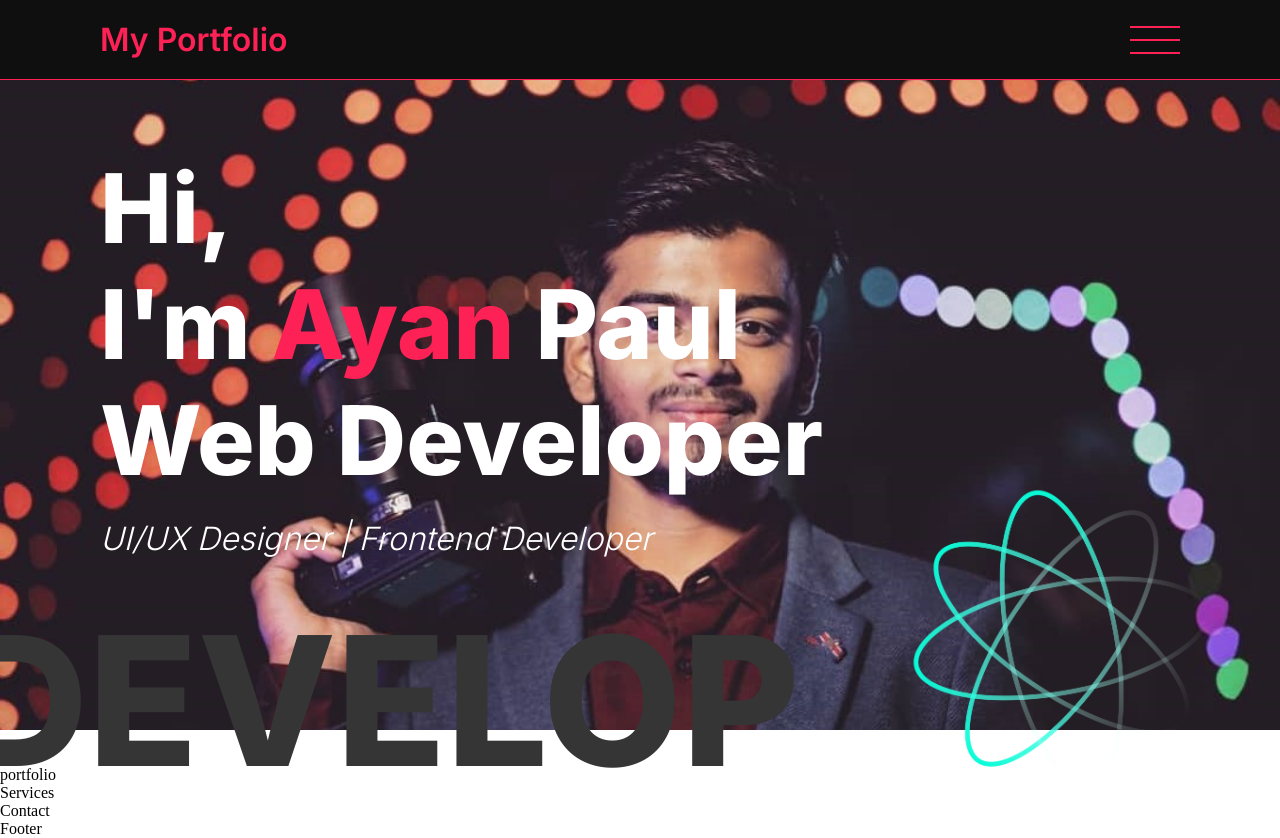
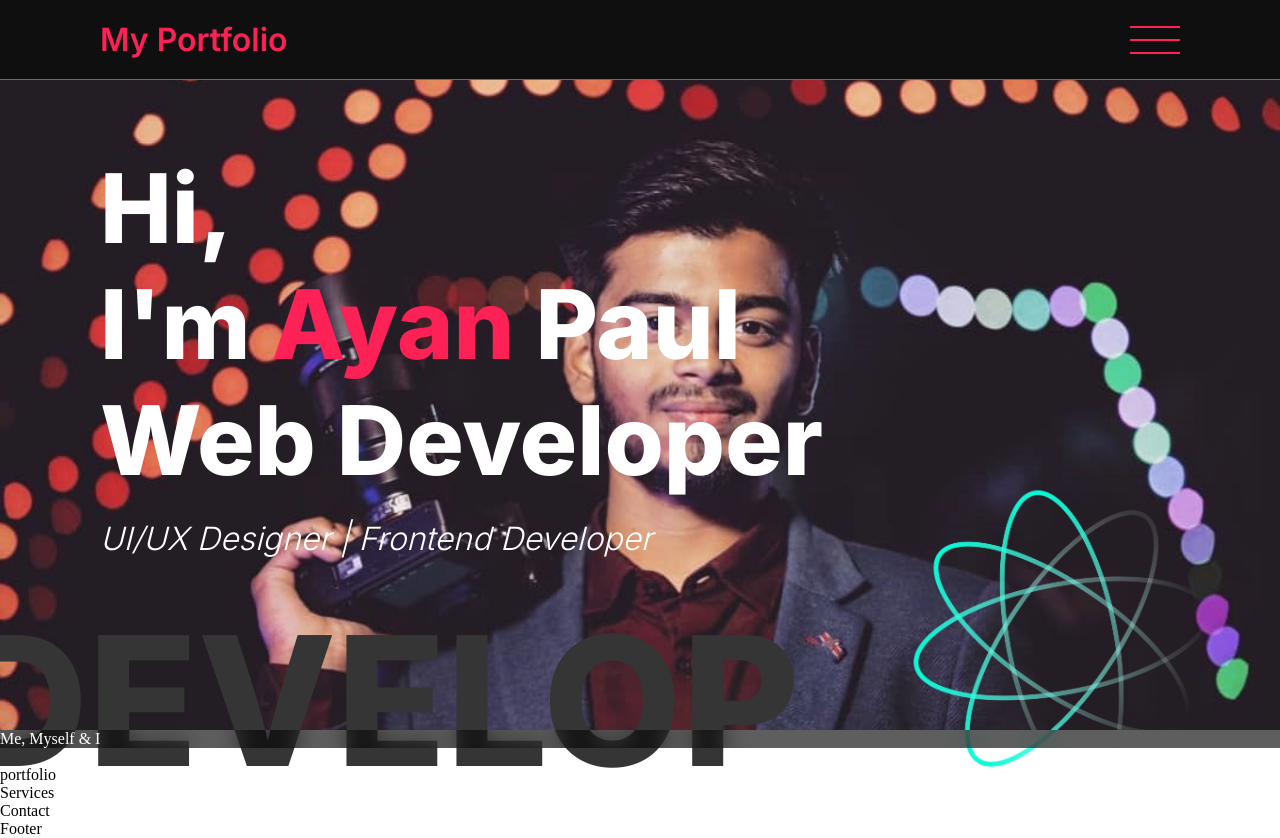
Before and after one commit to Ayanpaul11/Portfolio, a React (Vite) app: page / in a window 1280 px wide. Built offline with nearby package versions, Linux system fonts and the light colour scheme.

Commit message:
Update Home.jsx

```diff
--- a/src/Pages/Home.jsx
+++ b/src/Pages/Home.jsx
@@ -1,12 +1,13 @@
 import React from "react";
 import Header from "./../Components/Home/Header";
+import Bio from "./../Components/Home/Bio";
 
 export default function Home() {
   return (
     <div>
       <Header />
       <br />
-      Bio
+      <Bio />
       <br />
       portfolio
       <br />
```
